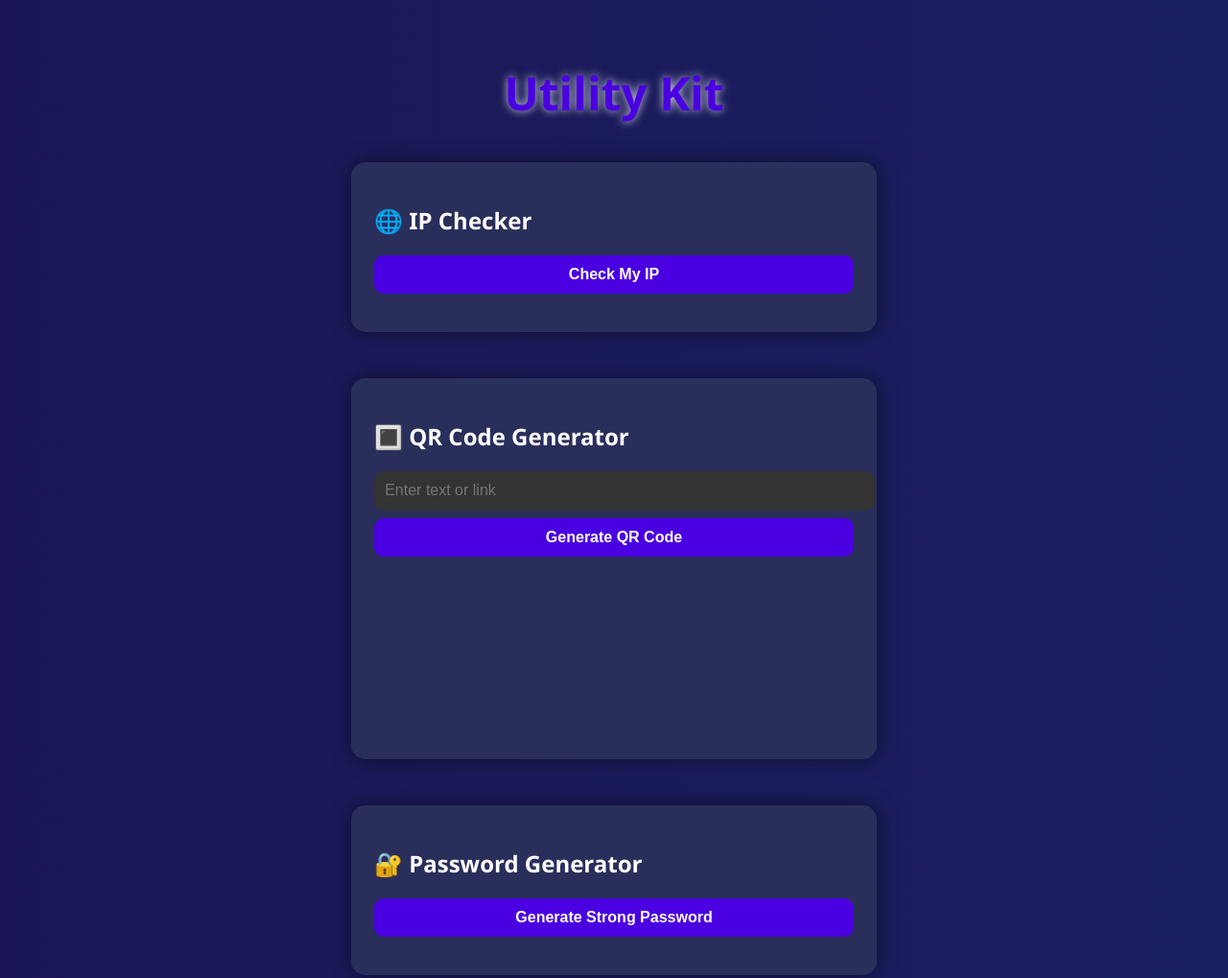
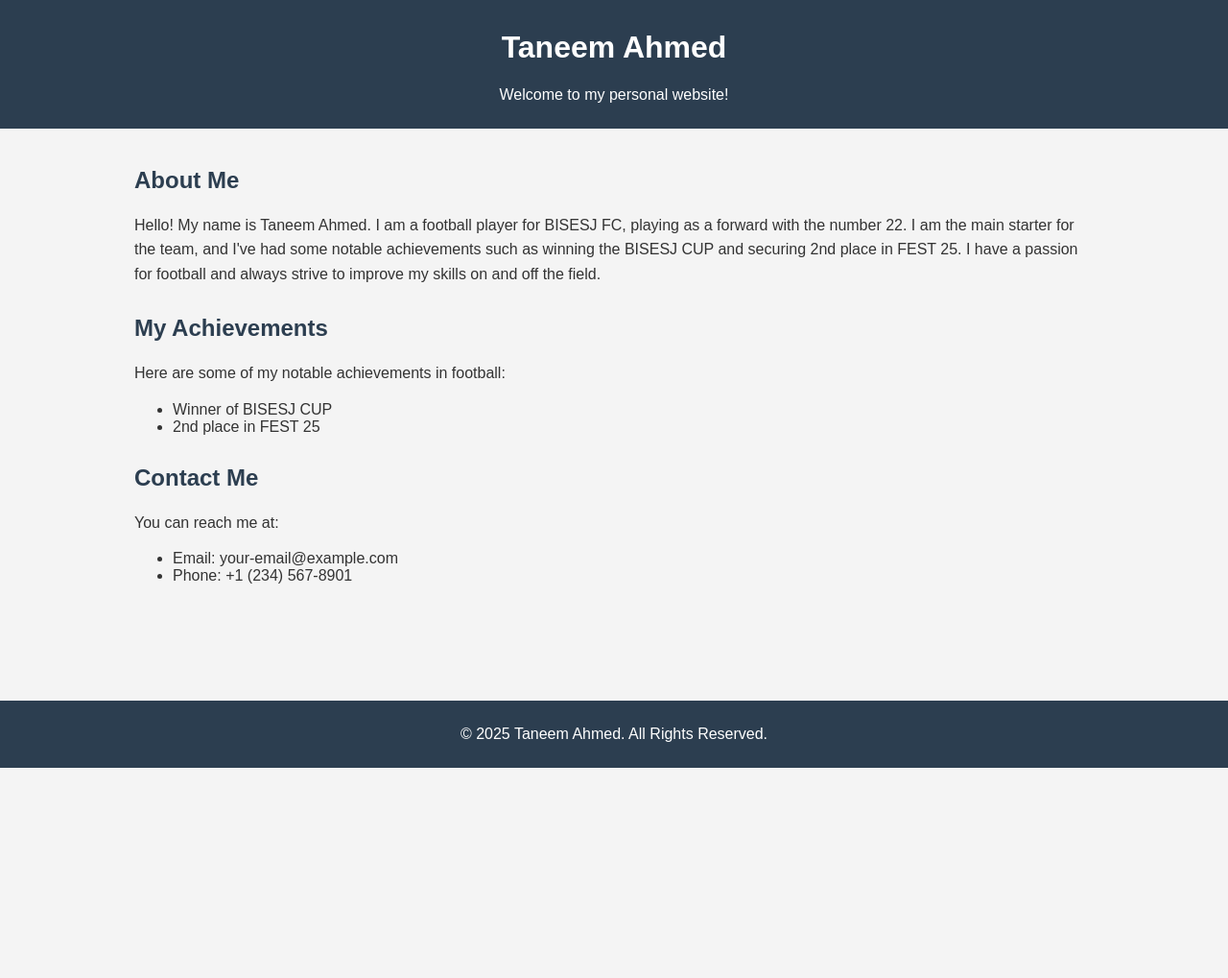
Before and after one commit to taneem001/Utility-Kit, a plain HTML site: page index.html in a window 1280 px wide. Shown: the top 1019 px of the page at 96% size. After the commit the page ends 800 px from the top, so only its background shows below. Drawn offline with Linux system fonts and the light colour scheme.

Commit message:
Update index.html

```diff
--- a/index.html
+++ b/index.html
@@ -1,227 +1,84 @@
 <!DOCTYPE html>
 <html lang="en">
 <head>
-  <meta charset="UTF-8" />
-  <meta name="viewport" content="width=device-width, initial-scale=1.0" />
-  <title>Utility Kit</title>
+    <meta charset="UTF-8">
+    <meta name="viewport" content="width=device-width, initial-scale=1.0">
+    <title>Taneem Ahmed - Personal Website</title>
     <style>
         body {
+            font-family: Arial, sans-serif;
+            background-color: #f4f4f4;
+            color: #333;
             margin: 0;
-      font-family: 'Segoe UI', Tahoma, Geneva, Verdana, sans-serif;
-      background: linear-gradient(to right, #1e003a, #1a1f60);
-      color: #ffffff;
-      display: flex;
-      flex-direction: column;
-      align-items: center;
-      padding: 2rem;
-      transition: background 0.5s;
-      background-size: 400% 400%;
-      animation: gradientBackground 10s ease infinite;
+            padding: 0;
         }
-    @keyframes gradientBackground {
-      0% {
-        background-position: 0% 50%;
+        header {
+            background-color: #2c3e50;
+            color: white;
+            padding: 10px 0;
+            text-align: center;
         }
-      50% {
-        background-position: 100% 50%;
+        .content {
+            padding: 20px;
+            max-width: 1000px;
+            margin: auto;
         }
-      100% {
-        background-position: 0% 50%;
+        .section {
+            margin-bottom: 30px;
         }
+        .section h2 {
+            color: #2c3e50;
         }
-    h1 {
-      font-size: 3rem;
-      margin-bottom: 1rem;
-      color: #4a00e0;
-      text-shadow: 0px 0px 10px rgba(255, 255, 255, 0.8);
-      transition: color 0.3s ease;
+        .section p {
+            font-size: 16px;
+            line-height: 1.6;
         }
-    h1:hover {
-      color: #ff00ff;
-      text-shadow: 0px 0px 20px rgba(255, 0, 255, 1);
-    }
-    .tool {
-      background-color: #2a2e5b;
-      padding: 1.5rem;
-      margin: 1.5rem 0;
-      border-radius: 15px;
-      width: 90%;
-      max-width: 500px;
-      box-shadow: 0 0 20px rgba(0, 0, 0, 0.5);
-      transition: transform 0.3s ease, box-shadow 0.3s ease;
-    }
-    .tool:hover {
-      transform: scale(1.05);
-      box-shadow: 0 0 25px rgba(255, 255, 255, 0.3);
-    }
-    label, button {
-      display: block;
-      margin: 0.5rem 0;
-    }
-    input, select, button, textarea {
+        footer {
+            background-color: #2c3e50;
+            color: white;
+            text-align: center;
+            padding: 10px 0;
+            position: absolute;
+            bottom: 0;
             width: 100%;
-      padding: 0.7rem;
-      border-radius: 10px;
-      border: none;
-      font-size: 1rem;
-    }
-    button {
-      background-color: #4a00e0;
-      color: white;
-      font-weight: bold;
-      cursor: pointer;
-      transition: background-color 0.3s ease;
-    }
-    button:hover {
-      background-color: #ff00ff;
-    }
-    canvas {
-      margin-top: 1.5rem;
-    }
-    input, select {
-      background-color: #333;
-      color: #fff;
         }
     </style>
 </head>
 <body>
-  <h1>Utility Kit</h1>
 
-  <!-- IP Checker -->
-  <div class="tool">
-    <h2>🌐 IP Checker</h2>
-    <button onclick="getIP()">Check My IP</button>
-    <p id="ipResult"></p>
+<header>
+    <h1>Taneem Ahmed</h1>
+    <p>Welcome to my personal website!</p>
+</header>
+
+<div class="content">
+    <section class="section">
+        <h2>About Me</h2>
+        <p>Hello! My name is Taneem Ahmed. I am a football player for BISESJ FC, playing as a forward with the number 22. I am the main starter for the team, and I've had some notable achievements such as winning the BISESJ CUP and securing 2nd place in FEST 25. I have a passion for football and always strive to improve my skills on and off the field.</p>
+    </section>
+
+    <section class="section">
+        <h2>My Achievements</h2>
+        <p>Here are some of my notable achievements in football:</p>
+        <ul>
+            <li>Winner of BISESJ CUP</li>
+            <li>2nd place in FEST 25</li>
+        </ul>
+    </section>
+
+    <section class="section">
+        <h2>Contact Me</h2>
+        <p>You can reach me at:</p>
+        <ul>
+            <li>Email: your-email@example.com</li>
+            <li>Phone: +1 (234) 567-8901</li>
+        </ul>
+    </section>
 </div>
 
-  <!-- QR Code Generator -->
-  <div class="tool">
-    <h2>🔳 QR Code Generator</h2>
-    <input type="text" id="qrText" placeholder="Enter text or link" />
-    <button onclick="generateQR()">Generate QR Code</button>
-    <canvas id="qrCanvas"></canvas>
-  </div>
+<footer>
+    <p>&copy; 2025 Taneem Ahmed. All Rights Reserved.</p>
+</footer>
 
-  <!-- Password Generator -->
-  <div class="tool">
-    <h2>🔐 Password Generator</h2>
-    <button onclick="generatePassword()">Generate Strong Password</button>
-    <p id="passwordResult"></p>
-  </div>
-
-  <!-- Unit Converter -->
-  <div class="tool">
-    <h2>🔄 Unit Converter (MB/GB)</h2>
-    <input type="number" id="unitInput" placeholder="Enter value" />
-    <select id="unitType">
-      <option value="mbToGb">MB to GB</option>
-      <option value="gbToMb">GB to MB</option>
-    </select>
-    <button onclick="convertUnits()">Convert</button>
-    <p id="unitResult"></p>
-  </div>
-
-  <!-- Currency Converter -->
-  <div class="tool">
-    <h2>💵 Currency Converter (USD)</h2>
-    <input type="number" id="currencyInput" placeholder="Enter USD value" />
-    <select id="currencyType">
-      <option value="eur">EUR</option>
-      <option value="gbp">GBP</option>
-      <option value="inr">INR</option>
-    </select>
-    <button onclick="convertCurrency()">Convert</button>
-    <p id="currencyResult"></p>
-  </div>
-
-  <!-- Weather Checker -->
-  <div class="tool">
-    <h2>🌤 Weather Checker</h2>
-    <input type="text" id="cityName" placeholder="Enter city name" />
-    <button onclick="getWeather()">Check Weather</button>
-    <p id="weatherResult"></p>
-  </div>
-
-  <!-- Date/Time Converter -->
-  <div class="tool">
-    <h2>🕰 Date/Time Converter</h2>
-    <input type="datetime-local" id="dateTimeInput" />
-    <select id="timeZone">
-      <option value="UTC">UTC</option>
-      <option value="IST">IST</option>
-      <option value="GMT">GMT</option>
-    </select>
-    <button onclick="convertDateTime()">Convert</button>
-    <p id="dateTimeResult"></p>
-  </div>
-
-  <script src="https://cdn.jsdelivr.net/npm/qrious@4.0.2/dist/qrious.min.js"></script>
-  <script>
-    function getIP() {
-      fetch('https://api.ipify.org?format=json')
-        .then(res => res.json())
-        .then(data => document.getElementById('ipResult').innerText = `Your IP: ${data.ip}`)
-        .catch(err => console.error(err));
-    }
-
-    function generateQR() {
-      const qr = new QRious({
-        element: document.getElementById('qrCanvas'),
-        value: document.getElementById('qrText').value,
-        size: 200,
-      });
-    }
-
-    function generatePassword() {
-      const charset = "abcdefghijklmnopqrstuvwxyzABCDEFGHIJKLMNOPQRSTUVWXYZ0123456789!@#$%^&*()_+";
-      let password = "";
-      for (let i = 0; i < 12; i++) {
-        const rand = Math.floor(Math.random() * charset.length);
-        password += charset[rand];
-      }
-      document.getElementById('passwordResult').innerText = password;
-    }
-
-    function convertUnits() {
-      const value = parseFloat(document.getElementById('unitInput').value);
-      const type = document.getElementById('unitType').value;
-      let result;
-      if (type === 'mbToGb') {
-        result = `${value} MB = ${(value / 1024).toFixed(2)} GB`;
-      } else {
-        result = `${value} GB = ${(value * 1024).toFixed(2)} MB`;
-      }
-      document.getElementById('unitResult').innerText = result;
-    }
-
-    function convertCurrency() {
-      const value = parseFloat(document.getElementById('currencyInput').value);
-      const currency = document.getElementById('currencyType').value;
-      const rates = {
-        eur: 0.84,
-        gbp: 0.74,
-        inr: 74.89,
-      };
-      const converted = (value * rates[currency]).toFixed(2);
-      document.getElementById('currencyResult').innerText = `Converted Value: ${converted} ${currency.toUpperCase()}`;
-    }
-
-    function getWeather() {
-      const city = document.getElementById('cityName').value;
-      const apiKey = 'YOUR_OPENWEATHERMAP_API_KEY';
-      fetch(`https://api.openweathermap.org/data/2.5/weather?q=${city}&appid=${apiKey}`)
-        .then(res => res.json())
-        .then(data => document.getElementById('weatherResult').innerText = `Weather: ${data.weather[0].description}, Temp: ${Math.round(data.main.temp - 273.15)}°C`)
-        .catch(err => console.error(err));
-    }
-
-    function convertDateTime() {
-      const date = new Date(document.getElementById('dateTimeInput').value);
-      const timeZone = document.getElementById('timeZone').value;
-      const options = { timeZone, hour: '2-digit', minute: '2-digit', second: '2-digit' };
-      const time = new Intl.DateTimeFormat('en-US', options).format(date);
-      document.getElementById('dateTimeResult').innerText = `Converted Time: ${time}`;
-    }
-  </script>
 </body>
 </html>
```
Lines whose indentation alone changed are shown as unchanged.
